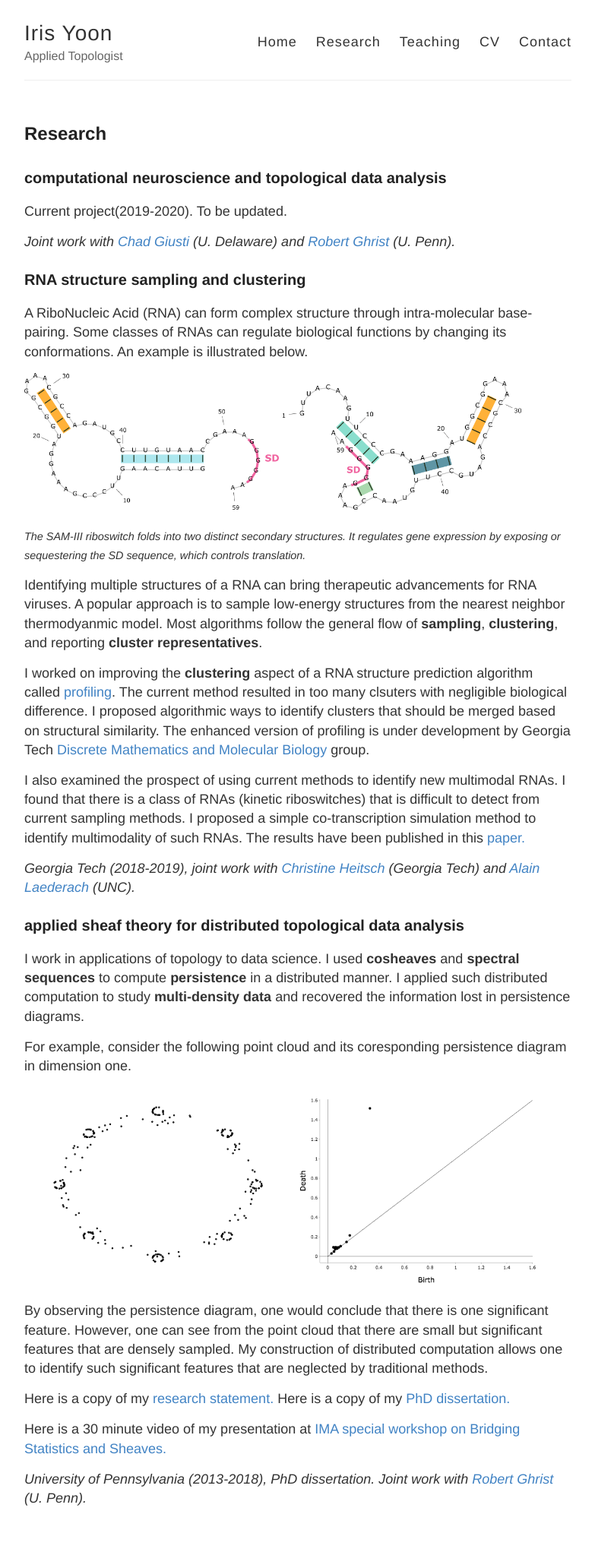
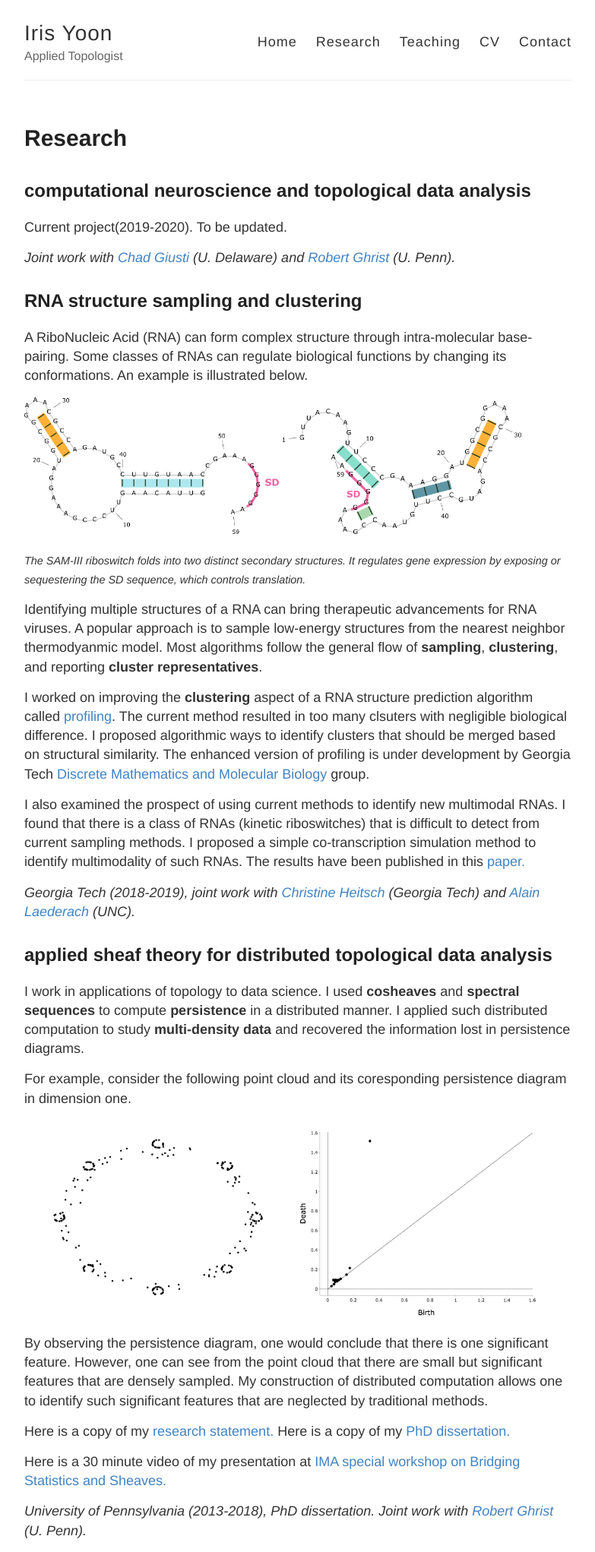
Before and after one commit to irishryoon/irishryoon.github.io, a Jekyll site: the page built from research.md, in a window 1280 px wide. Shown: the whole page at 76% size, without its empty margins (248-1031 px from the left). Built offline with Jekyll 4.4.1, drawn with Linux system fonts in a browser that asks for light colours; before the commit the page ends 2000 px from its top, so only the background shows below that.

Commit message:
format change

```diff
--- a/_layouts/page.html
+++ b/_layouts/page.html
@@ -4,7 +4,7 @@ layout: default
 
 <article class="page">
 
-  <h2>{{ page.title }}</h2>
+  <h1>{{ page.title }}</h1>
 
   <div class="entry">
     {{ content }}
--- a/research.md
+++ b/research.md
@@ -4,7 +4,7 @@ title: Research
 permalink: /research/
 ---
 
-### computational neuroscience and topological data analysis
+## computational neuroscience and topological data analysis
 
 Current project(2019-2020). To be updated.
 
@@ -12,7 +12,7 @@ Current project(2019-2020). To be updated.
 
 
 
-### RNA structure sampling and clustering
+## RNA structure sampling and clustering
 
 A RiboNucleic Acid (RNA) can form complex structure through intra-molecular base-pairing. Some classes of RNAs can regulate biological functions by changing its conformations. An example is illustrated below.
 
@@ -28,7 +28,7 @@ I also examined the prospect of using current methods to identify new multimodal
 
 *Georgia Tech (2018-2019), joint work with <a href="https://sites.google.com/site/christineheitsch/">Christine Heitsch</a> (Georgia Tech) and <a href="https://ribosnitch.bio.unc.edu/">Alain Laederach</a> (UNC).*
 
-### applied sheaf theory for distributed topological data analysis
+## applied sheaf theory for distributed topological data analysis
 
 I work in applications of topology to data science. I used <b>cosheaves</b> and <b>spectral sequences</b> to compute <b>persistence</b> in a distributed manner. I applied such distributed computation to study <b>multi-density data</b> and recovered the information lost in persistence diagrams.
 
```
Also changed, not shown: 1 other file.
